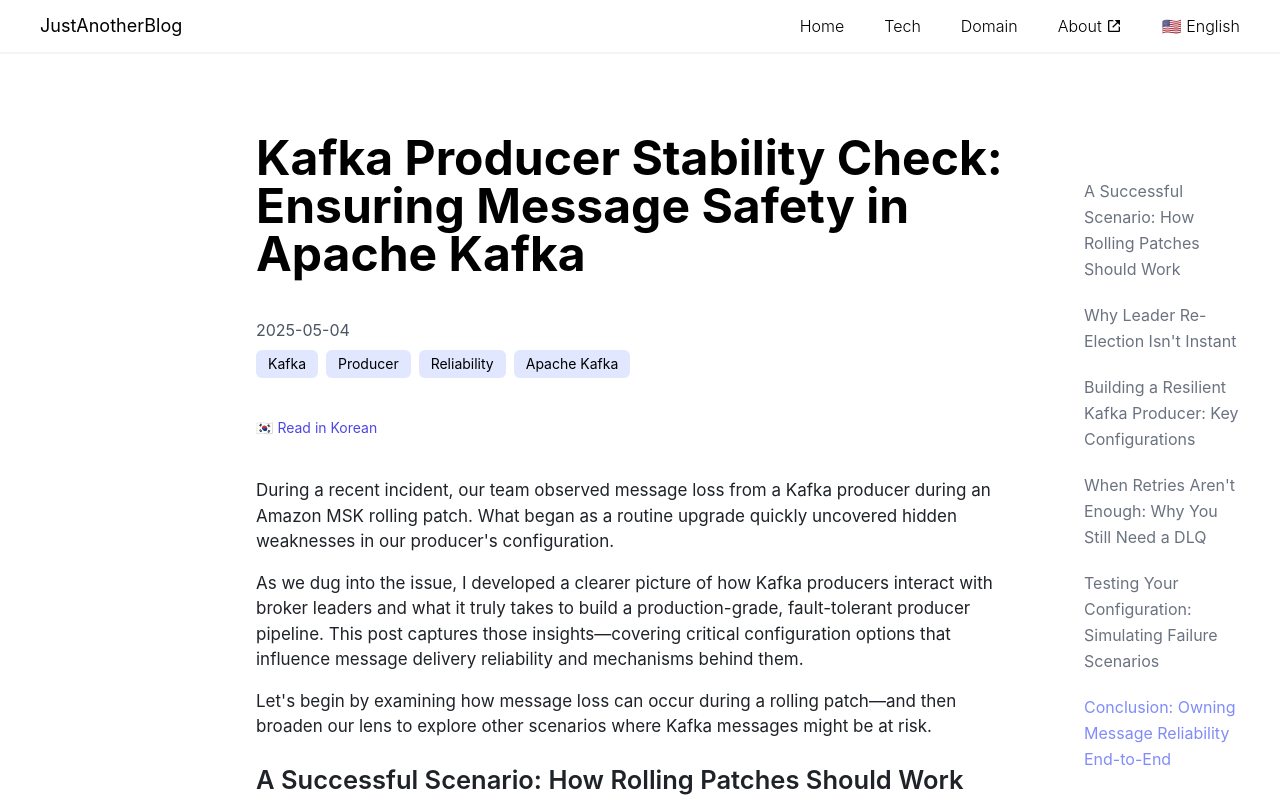
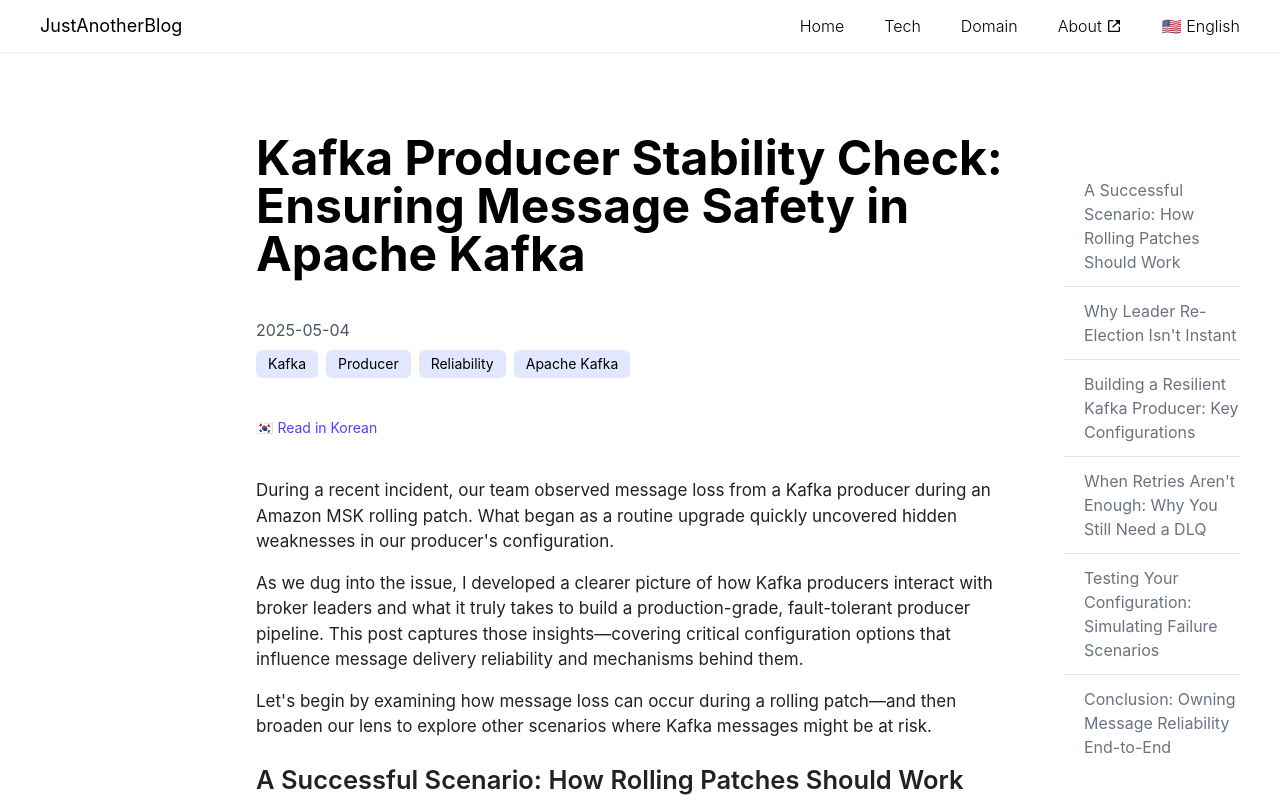
Before and after one commit to headF1rst/log, a Next.js app: page /en/post1 in a window 1280 px wide. Shown: the top 800 px of the page. Built offline with nearby package versions, Linux system fonts and the light colour scheme.

Commit message:
Refactor: Use divider lines instead of spacing for TOC separation
- Replace large margins with horizontal divider lines (---)
- Add border-t separator between TOC items
- Reduce vertical spacing to make TOC more compact

```diff
--- a/components/scroll-spy.tsx
+++ b/components/scroll-spy.tsx
@@ -54,16 +54,20 @@
       id="scroll-spy"
       className="sm:hidden p-10 fixed top-50 right-0 h-full w-1/5 text-gray-500 dark:text-[#c9d1d9]"
     >
-      {sectionsState?.map((section) => (
+      {sectionsState?.map((section, index) => (
+        <React.Fragment key={section.textContent}>
+          {index > 0 && (
+            <li className="border-t border-gray-200 dark:border-gray-700 my-2"></li>
+          )}
           <li
             className={classNames(
               section.nodeName === "H2" ? "pl-5" : "",
-            "mb-3 py-1 dark:text-[#c9d1d9] leading-relaxed"
+              "py-1 dark:text-[#c9d1d9]"
             )}
-          key={section.textContent}
           >
             <a href={`#${section.id}`}>{section.textContent}</a>
           </li>
+        </React.Fragment>
       ))}
     </ul>
   );
```
Lines whose indentation alone changed are shown as unchanged.
